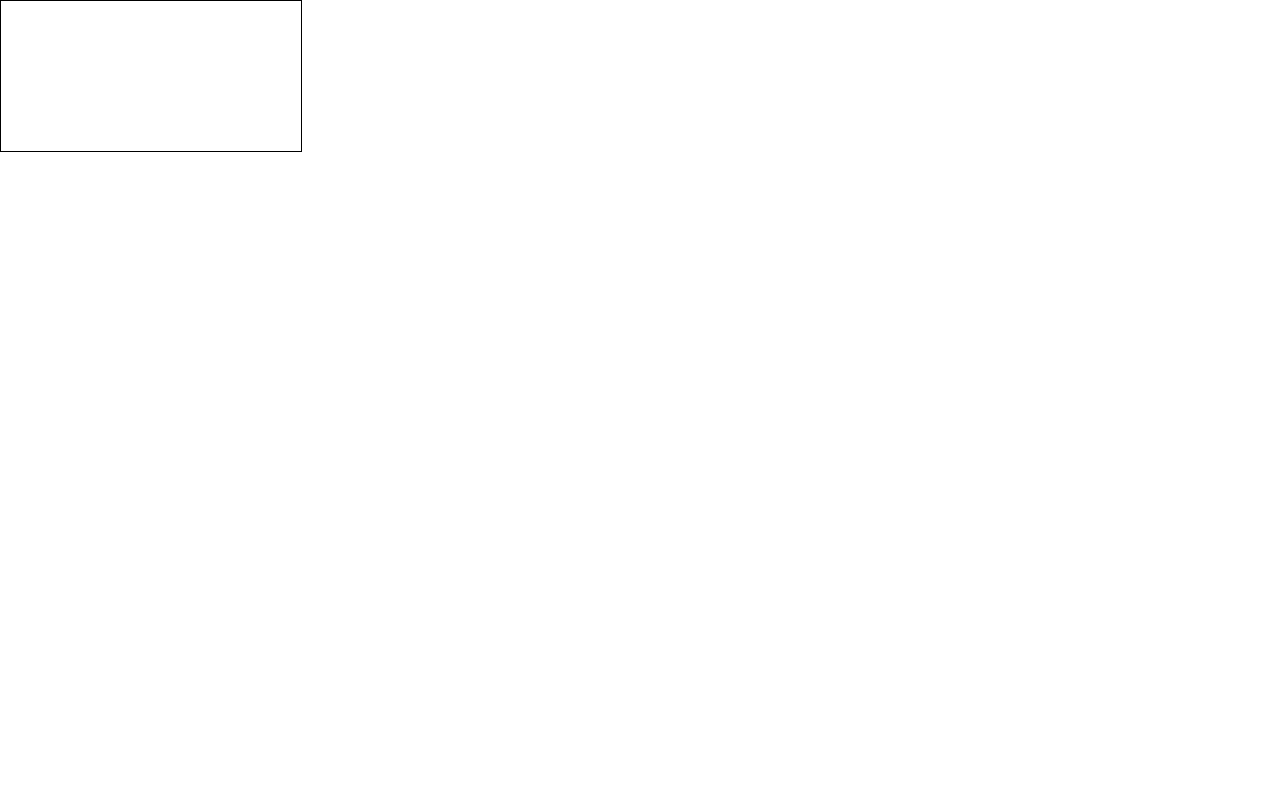
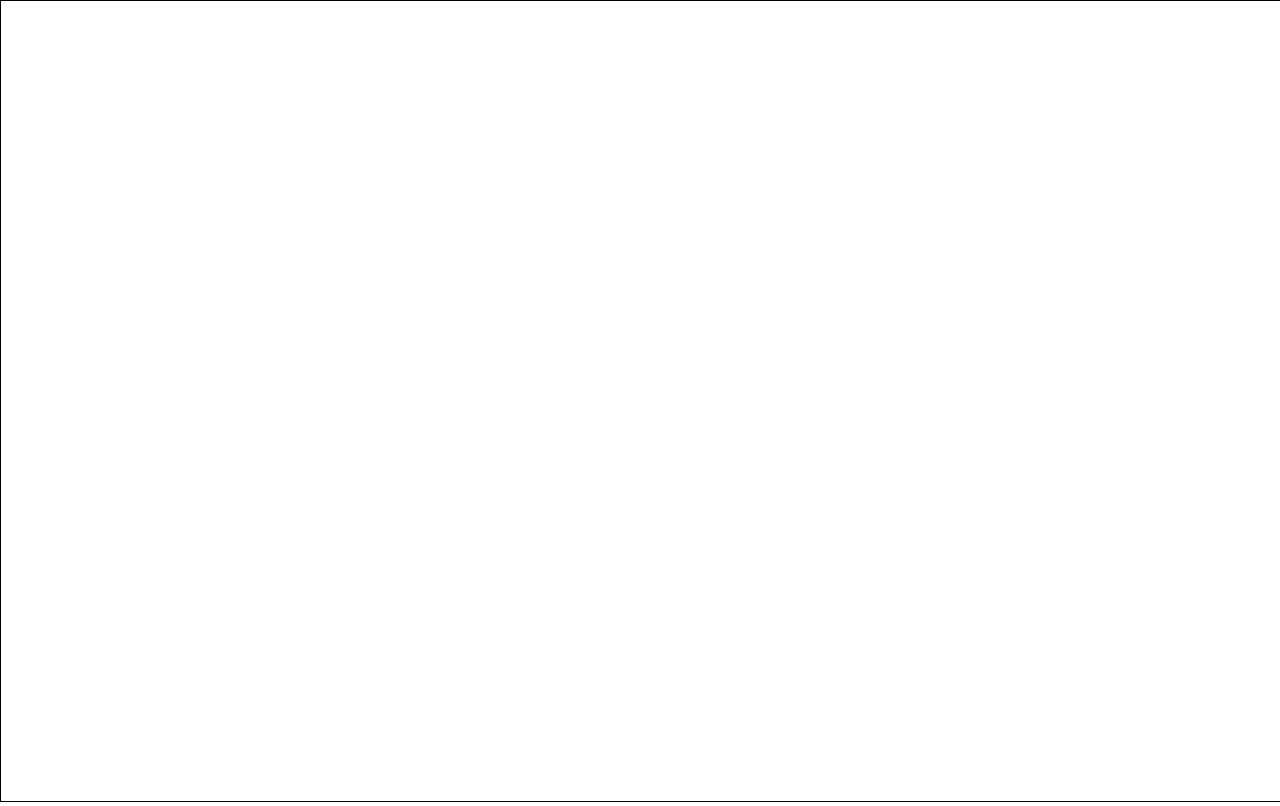
Before and after one commit to PranavB6/canvas, a plain HTML site: page index.html in a window 1280 px wide. Drawn offline with Linux system fonts and the light colour scheme.

Commit message:
initialize canvas

```diff
--- a/canvas.js
+++ b/canvas.js
@@ -1 +1,12 @@
-console.log("Hi");
+let canvas = document.querySelector('canvas');
+if (!canvas) {
+    throw new Error("Canvas could not be initialized");
+}
+
+let ctx = canvas.getContext('2d');
+if (!ctx) {
+    throw new Error("Context could not be initialized");
+}
+
+canvas.width = innerWidth;
+canvas.height = innerHeight;
--- a/styles/style.css
+++ b/styles/style.css
@@ -1,3 +1,8 @@
+html, body {
+    overflow: hidden;
+}
+
 canvas {
+    box-sizing: border-box;
     border: 1px solid black;
 }
```
